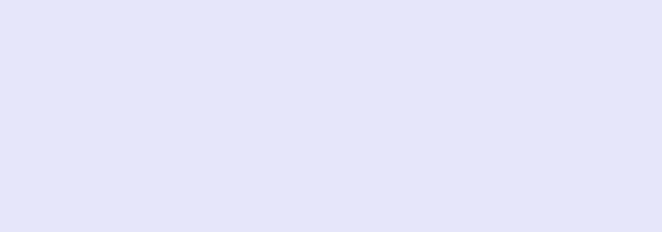
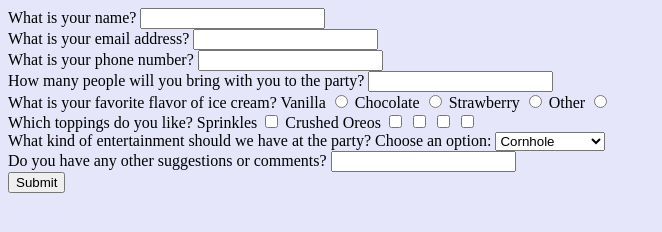
Before and after one commit to Jacehaberlach/jacehaberlach.github.io, a plain HTML site: page practice/icecream_form.html in a window 1280 px wide. Shown: the whole page, without its empty margins (0-662 px from the left). Drawn offline with Linux system fonts and the light colour scheme.

Commit message:
Ice cream radios/checkboxes

```diff
--- a/practice/icecream_form.html
+++ b/practice/icecream_form.html
@@ -7,25 +7,57 @@
 body{
 	background-color: lavender;
 }
+
+</style>
 	</head>
 	<body>
 		<form action="https://httpbin.org/post" method="post">
 			What is your name?
 			<input type="text" name="yourname">
+			<br>
 			What is your email address?
 			<input type="text" name="yourname">
+			<br>
 			What is your phone number?
 			<input type="text" name="yourname">
+			<br>
 			How many people will you bring with you to the party?
 			<input type="text" name="yourname">
+			<br>
 			What is your favorite flavor of ice cream?
+			<label for="vanilla">Vanilla</label>
 			<input type="radio" name="Vanilla">
+			<label for="chocolate">Chocolate</label>
 			<input type="radio" name="Chocolate">
+			<label for="strawberry">Strawberry</label>
 			<input type="radio" name="Strawberry">
+			<label for="other">Other</label>
 			<input type="radio" name="Other">
+			<br>
 			Which toppings do you like?
-
-
+			<label for="sprinkles">Sprinkles</label>
+			<input type="checkbox" name="Sprinkles">
+			<label for="crushed oreos">Crushed Oreos</label>
+			<input type="checkbox" name="Crushed Oreos">
+			<label for=""></label>
+			<input type="checkbox" name="Whipped Cream">
+			<label for=""></label>
+			<input type="checkbox" name="Gummy Bears">
+			<label for=""></label>
+			<input type="checkbox" name="Other">
+			<br>
+			What kind of entertainment should we have at the party?
+		<label for="myDropdown">Choose an option:</label>
+		<select name="myDropdown" id="myDropdown">
+                	<option value="option1">DJ</option>
+                	<option value="option2" Selected>Cornhole</option>
+			<option value="option3">Bounce House</option>
+			<option value="option4">Magician</option>
+		</select>
+		<br>
+			Do you have any other suggestions or comments?
+			<input type="text" name="yourname">
+<br>
 			<button type="submit">Submit</button>
 		</form>
 	</body>
```
